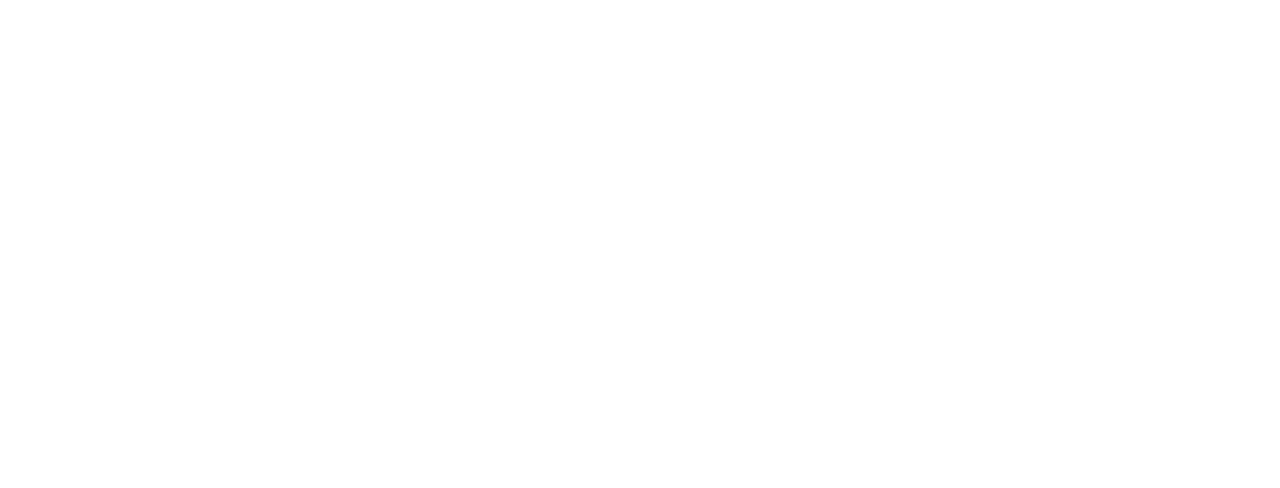
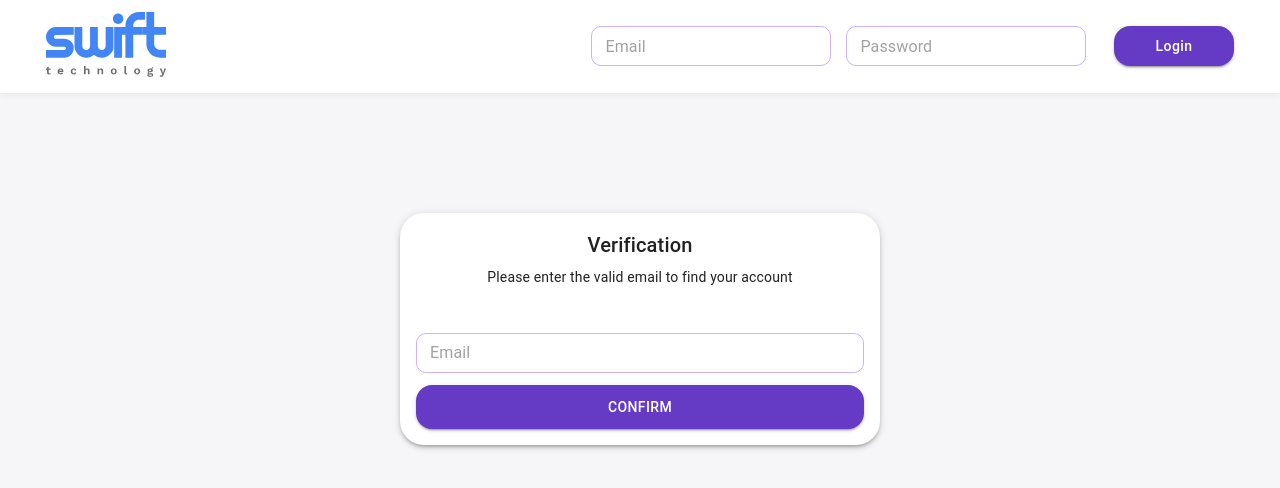
Before and after one commit to Sabinmdhr/MeetingRoom_Booking_System, a React app in the folder frontend/: page /forgot-password in a window 1280 px wide. Before the commit this address had no page. Shown: the top 488 px of the page. Built offline with nearby package versions, Linux system fonts and the light colour scheme; the HTML template or start-up script is replaced by a standard one.

Commit message:
Feat: Froget Password Page

```diff
--- a/frontend/src/App.jsx
+++ b/frontend/src/App.jsx
@@ -1,16 +1,18 @@
 import Button from '@mui/material/Button';
-import { useState } from 'react'
 import { BrowserRouter, Routes, Route } from "react-router-dom";
 import Login from './pages/Login';
+import ForgotPassword from './pages/ForgotPassword';
+import CreatePassword from './pages/CreatePassword';
+import VerifyPassword from './pages/VerifyPassword';
 function App() {
-  const [count, setCount] = useState(0)
 
   return (
    <BrowserRouter>
     <Routes>
       <Route path='/' element={<Login/>}/>
-
-
+      <Route path='/forgot-password' element={<ForgotPassword/>} />
+      <Route path='/verify-password' element={<VerifyPassword/>} />
+      <Route path='/create-password' element={<CreatePassword/>} />
     </Routes>
    </BrowserRouter>
   );
--- /dev/null
+++ b/frontend/src/assets/scss/pages/CreatePassword.scss
@@ -0,0 +1,77 @@
+.create-password{
+    height: 100vh;
+    display: flex;
+    justify-content: center;
+    align-items: center;
+    background: #f6f6f8;
+}
+
+.create-card{
+    width: 720px;
+    padding: 36px 32px;
+    border-radius: 24px !important;
+}
+
+.create-grid{
+    display: grid;
+    grid-template-columns: 1fr 1fr;
+    gap: 32px;
+    align-items: center;
+}
+
+.create-left{
+    display: flex;
+    flex-direction: column;
+}
+
+.create-title{
+    font-weight: 500 !important;
+    margin-bottom: 8px !important;
+}
+
+.create-subtitle{
+    color: #666;
+    line-height: 1.5;
+}
+
+.create-right{
+    display: flex;
+    flex-direction: column;
+    gap: 6px;
+}
+
+.create-input{
+    font-weight: 500 !important;
+}
+
+.create-field {
+
+  & .MuiOutlinedInput-root {
+    border-radius: 10px !important;
+
+    fieldset {
+      border-color: #ccc;
+    }
+
+    &:hover fieldset {
+      border-color: var(--primary500);
+    }
+
+    &.Mui-focused fieldset {
+      border-color: var(--primary500);
+    }
+  }
+}
+
+.confirm-btn{
+    background-color: var(--primary500) !important;
+    font-weight: 500 !important;
+    margin-top: 18px !important;
+    border-radius: 16px !important;
+    width: 100%;
+    padding: 10px !important;
+
+  &:hover {
+    background-color: var(--primary400) !important;
+  }
+}
--- /dev/null
+++ b/frontend/src/assets/scss/pages/ForgotPassword.scss
@@ -0,0 +1,101 @@
+.forgot-password{
+    height: 100vh;
+    justify-content: center;
+    align-items: center;
+    background: #f6f6f8;
+}
+
+.forgot-topbar {
+  display: flex;
+  justify-content: space-between;
+  align-items: center;
+  padding: 12px 46px;
+  background: white;
+  box-shadow: 0 2px 6px rgba(0, 0, 0, 0.06);
+}
+
+.logo-image{
+  width: 100%;
+      img{
+        width: 120px;
+      }
+}
+
+.topbar-right {
+  display: flex;
+  gap: 15px;
+}
+
+.topbar-field {
+    width: 240px;
+    right: 2%;
+}
+
+.topbar-btn {
+    background: var(--primary400) !important;
+    text-transform: none !important;
+    width: 120px;
+    border-radius: 16px !important;
+}
+
+.topbar-btn:hover {
+    background: var(--primary200) !important;
+}
+
+.forgot-card{
+    width: 480px;
+    // width: 678px;
+    // height: 340px;
+    margin: 120px auto;
+    padding: 16px;
+    border-radius: 24px !important;
+}
+
+.forgot-form{
+    display: flex;
+    flex-direction: column;
+    justify-content: center;
+    align-items: center;
+}
+
+.forgot-title{
+    font-weight: 500 !important;
+    margin-bottom: 6px !important;
+}
+
+.forgot-subtitle{
+    line-height: 1.5;
+    margin-bottom: 46px !important;
+}
+
+.forgot-field, .topbar-field {
+
+  & .MuiOutlinedInput-root {
+      border-radius: 10px !important;
+
+    fieldset {
+      border:1px solid var(--primary100) !important;
+    }
+
+    &:hover fieldset {
+      border:1px solid var(--primary400) !important;
+    }
+
+    &.Mui-focused fieldset {
+      border-color: var(--primary400) !important;
+    }
+  }
+}
+
+.submit-btn{
+    background-color: var(--primary400) !important;
+    font-weight: 500 !important;
+    margin-top: 12px !important;
+    border-radius: 16px !important;
+    width: 100%;
+    padding: 10px !important;
+
+  &:hover {
+    background-color: var(--primary200) !important;
+  }
+}
--- /dev/null
+++ b/frontend/src/assets/scss/pages/VerifyPassword.scss
@@ -0,0 +1,68 @@
+.verify-password{
+    height: 100vh;
+    display: flex;
+    justify-content: center;
+    align-items: center;
+    background: #f6f6f8;
+}
+
+.verify-card{
+    width: 480px;
+    margin: 120px auto;
+    padding: 16px 80px;
+    border-radius: 24px !important;
+}
+
+.verify-form{
+    display: flex;
+    flex-direction: column;
+    justify-content: center;
+    align-items: center;
+}
+
+.verify-title{
+    font-weight: 500 !important;
+    margin-bottom: 12px !important;
+}
+
+.verify-subtitle{
+    line-height: 1.5;
+    margin-bottom: 6px !important;
+}
+
+.verify-email{
+    color: #06737B;
+    margin-bottom: 6px !important;
+}
+
+.verify-field {
+
+  & .MuiOutlinedInput-root {
+    border-radius: 10px !important;
+
+    fieldset {
+      border-color: #ccc;
+    }
+
+    &:hover fieldset {
+      border-color: var(--primary500);
+    }
+
+    &.Mui-focused fieldset {
+      border-color: var(--primary500);
+    }
+  }
+}
+
+.verify-btn{
+    background-color: var(--primary500) !important;
+    font-weight: 500 !important;
+    margin-top: 18px !important;
+    border-radius: 16px !important;
+    width: 100%;
+    padding: 10px !important;
+
+  &:hover {
+    background-color: var(--primary400) !important;
+  }
+}
--- a/frontend/src/assets/scss/pages/login.scss
+++ b/frontend/src/assets/scss/pages/login.scss
@@ -1,3 +1,8 @@
+*{
+  margin: 0;
+  padding: 0;
+  box-sizing: border-box;
+}
 
 :root{
   --titleMediumFont: 'Roboto', sans-serif;
@@ -6,6 +11,8 @@
   --ColorsPrimary500: #472A8C;
 
   --primary: #9466FF;
+  --primary100: #CAB2FF;
+  --primary200: #9466FF;
   --primary400: #653BC6;
   --primary500: #472A8C;
 
@@ -43,8 +50,6 @@
       }
 }
 
-
-
 .loginForm{
   display: flex;
   flex-direction: column;
@@ -60,32 +65,21 @@
   .MuiOutlinedInput-root {
     border-radius: 10px;
     margin-bottom: 30px;
-
-     padding-left: 10px;
-
+    padding-left: 10px;
 
     fieldset {
      padding-left: 15px;
       border:2px solid var(--primary) !important;
       color: var(--ColorsPrimary500) !important;
-      font-size: 10px   ;
-
-
-
     }
 
     &:hover fieldset {
       border:2px solid var(--primary500);
       color: var(--ColorsPrimary500) !important;
-
-
-
     }
     .MuiOutlinedInput-input {
      padding-left: 10px;
-
       color: var(--ColorsPrimary500);
-
       font-size: 16px;
     }
   }
--- /dev/null
+++ b/frontend/src/pages/CreatePassword.jsx
@@ -0,0 +1,49 @@
+import React from 'react'
+import { Box, Card, Typography, TextField, Button} from "@mui/material"
+import "../assets/scss/pages/CreatePassword.scss"
+
+const CreatePassword = () => {
+  return (
+    <Box className="create-password">
+        <Card className='create-card' elevation={3}>
+            <div className="create-grid">
+                <div className="create-left">
+                    <Typography className="create-title" variant='h6'>
+                        Create New Password
+                    </Typography>
+                    <Typography className="create-subtitle" variant='body2'>
+                        Your new password should be different from previous password.
+                    </Typography>
+                </div>
+                <form className="create-right">
+                    <Typography className="create-input" variant='body2'>
+                        Password
+                    </Typography>
+                    <TextField className="create-field"
+                        variant='outlined'
+                        size='small'
+                        FullWidth
+                    />
+                    <Typography className="create-input" variant='body2'>
+                        Confirm Password
+                    </Typography>
+                    <TextField className="create-field"
+                        variant='outlined'
+                        size='small'
+                        FullWidth
+                    />
+                    <Button className="confirm-btn"
+                    type='submit'
+                    variant='contained'
+                    FullWidth
+                    >
+                        Confirm
+                    </Button>
+                </form>
+            </div>
+        </Card>
+    </Box>
+  )
+}
+
+export default CreatePassword
--- /dev/null
+++ b/frontend/src/pages/ForgotPassword.jsx
@@ -0,0 +1,54 @@
+import React from 'react'
+import {Box, Card, Typography, TextField, Button} from "@mui/material"
+import "../assets/scss/pages/ForgotPassword.scss"
+import logo from "../assets/swift-logo.svg";
+
+const ForgotPassword = () => {
+  return (
+    <Box className="forgot-password">
+       <div className="forgot-topbar">
+        <div className="logo-image">
+          <img src={logo} alt="" />
+          </div>
+        <div className="topbar-right">
+          <TextField className="topbar-field"
+            placeholder="Email"
+            size="small"
+            variant="outlined"
+          />
+          <TextField className="topbar-field"
+            placeholder="Password"
+            size="small"
+            type="password"
+            variant="outlined"
+          />
+          <Button className="topbar-btn" variant="contained">Login</Button>
+        </div>
+      </div>
+
+      <Card className="forgot-card" elevation={3}>
+          <form className="forgot-form">
+            <Typography variant='h6' className='forgot-title'>
+              Verification
+            </Typography>
+            <Typography variant='body2' className="forgot-subtitle">
+              Please enter the valid email to find your account
+            </Typography>
+            <TextField className='forgot-field'
+              variant='outlined'
+              placeholder='Email'
+              size='small'
+              fullWidth />
+              <Button className='submit-btn'
+                type='submit'
+                variant='contained'
+                fullWidth>
+                Confirm
+              </Button>
+          </form>
+      </Card>
+    </Box>
+  )
+}
+
+export default ForgotPassword
--- a/frontend/src/pages/Login.jsx
+++ b/frontend/src/pages/Login.jsx
@@ -17,8 +17,6 @@
 export default function LoginCard() {
   const [showPassword, setShowPassword] = useState(true);
 
-  const handleClickShowPassword = () => setShowPassword((prev) => !prev);
-  const handleMouseDownPassword = (event) => event.preventDefault();
   return (
     <div className="loginContainer">
       <Card className="loginCard">
--- /dev/null
+++ b/frontend/src/pages/VerifyPassword.jsx
@@ -0,0 +1,32 @@
+import React from 'react'
+import { Box, Card, Typography, TextField, Button} from "@mui/material"
+import "../assets/scss/pages/VerifyPassword.scss"
+
+const VerifyPassword = () => {
+  return (
+    <Box className="verify-password">
+            <Card className='verify-card' elevation={3}>
+                <div className="verify-form">
+                        <Typography className="verify-title" variant='h6'>
+                            Verification
+                        </Typography>
+                        <Typography className="verify-subtitle" variant='body-2'>
+                            Please enter the code sent to
+                        </Typography>
+                        <Typography variant="body2" className="verify-email">
+                            CensoredEmail*****thatistoolong123456@outlook.com
+                        </Typography>
+
+                        <Button className="verify-btn"
+                        type='submit'
+                        variant='contained'
+                        FullWidth>
+                            Login
+                        </Button>
+                </div>
+            </Card>
+        </Box>
+  )
+}
+
+export default VerifyPassword
```
